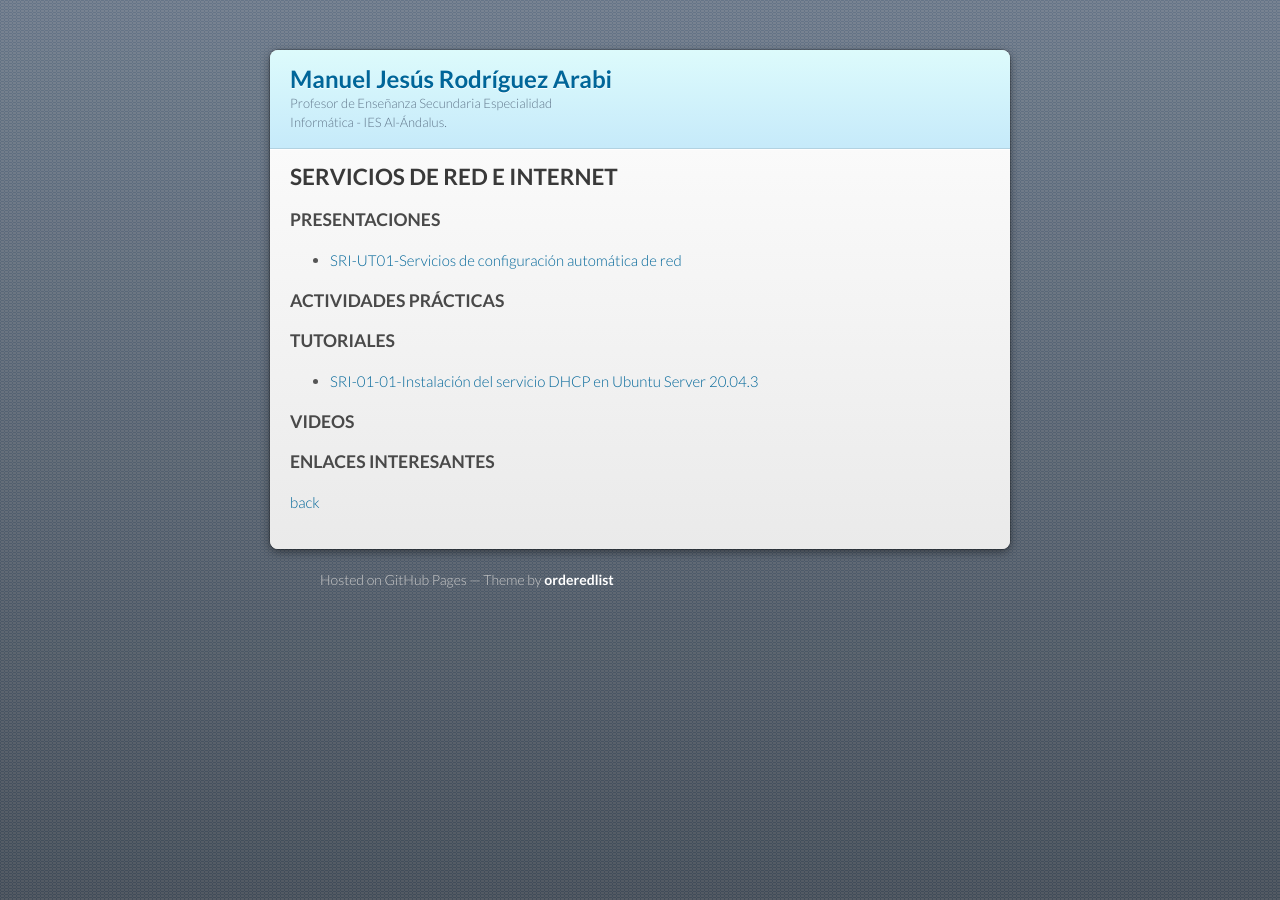
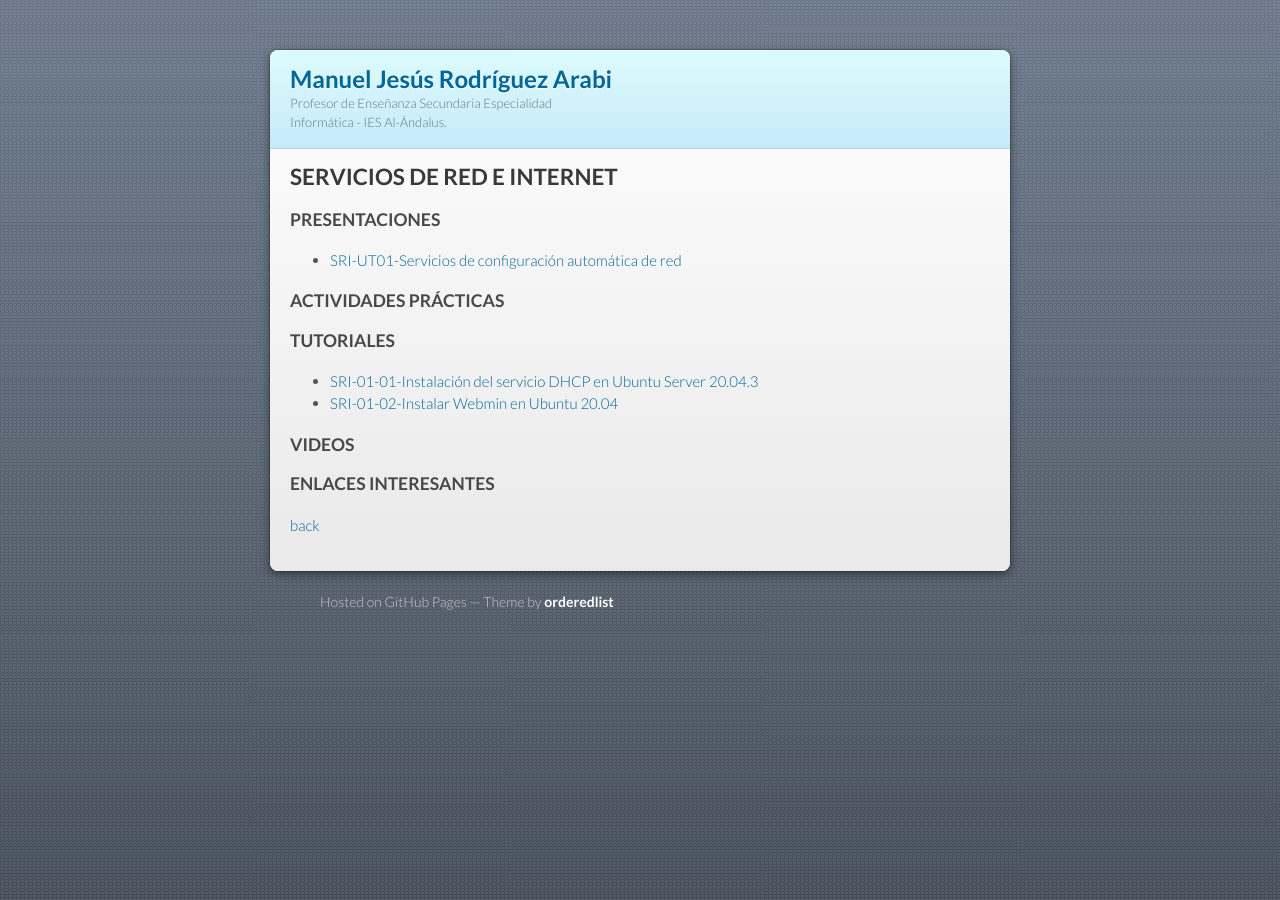
Before and after one commit to mrodara/mrodara.github.io, a Jekyll site: the page built from mods/sri.md, in a window 1280 px wide. Built offline with Jekyll 4.4.1, drawn with Linux system fonts in a browser that asks for light colours; our own code applies the rules of GitHub Pages for plain Markdown files.

Commit message:
SRI-01-02-tutorial-instalación webmin

```diff
--- a/mods/sri.md
+++ b/mods/sri.md
@@ -13,6 +13,7 @@ layout: default
 ### TUTORIALES
 
 * [SRI-01-01-Instalación del servicio DHCP en Ubuntu Server 20.04.3](https://docs.google.com/document/d/13mH4C-YDlYeXPbv_PJqyFJYQWNkZjs5oO1Af6zSJ7ws/edit?usp=sharing)
+* [SRI-01-02-Instalar Webmin en Ubuntu 20.04](https://docs.google.com/document/d/19hWwATwHeHlnya7nX7Ni0wL8iI9bzTR0xbCmACs3SSU/edit?usp=sharing)
 
 ### VIDEOS
 
```
